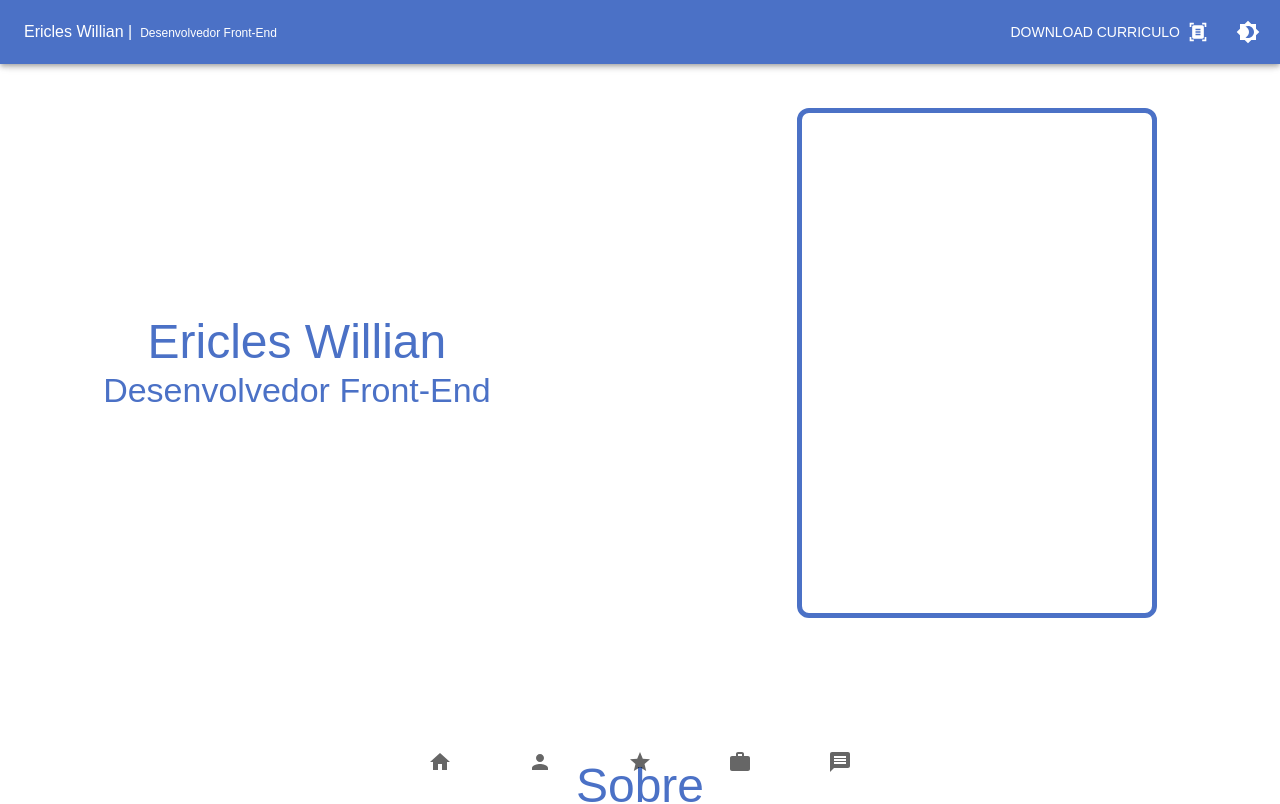
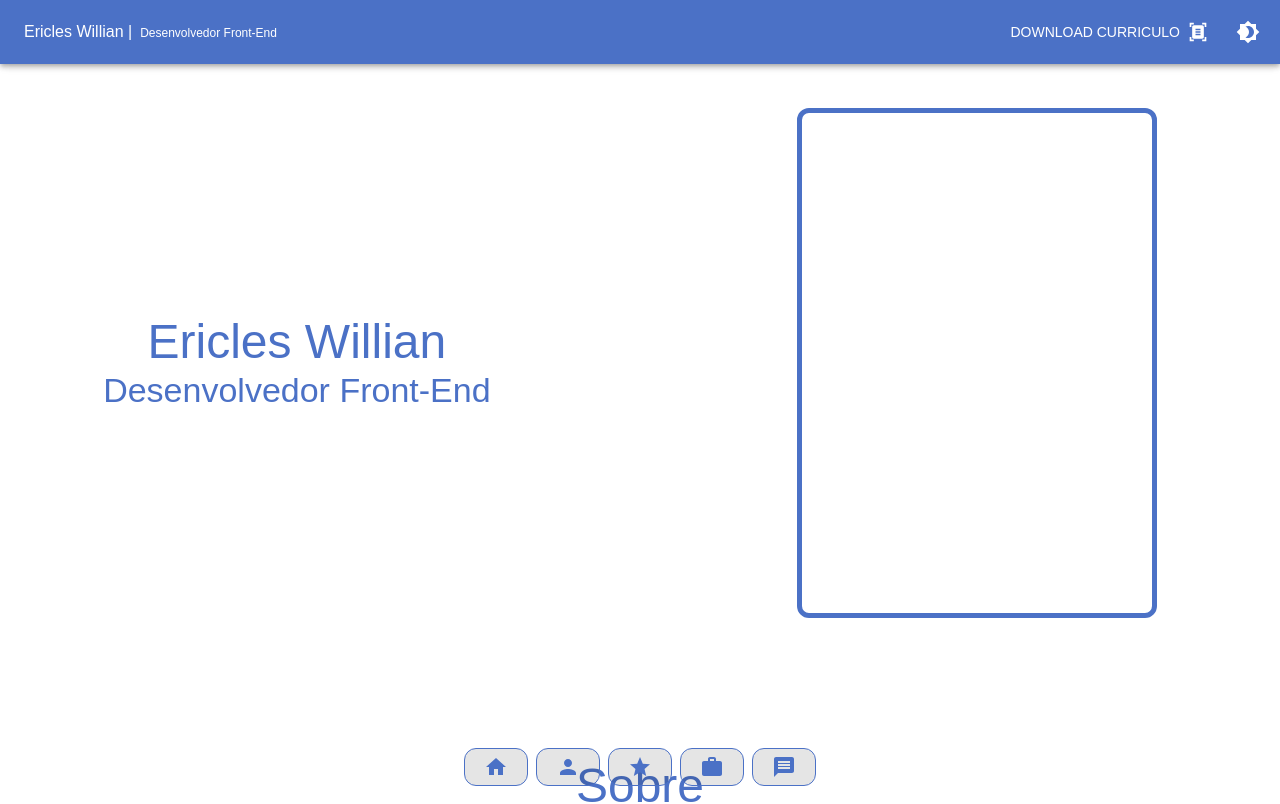
Before and after one commit to ewnsilva/portfolio, a React (Create React App) app: page / in a window 1280 px wide. Shown: the top 804 px of the page. Built offline with nearby package versions, Linux system fonts and the light colour scheme.

Commit message:
refactor: revamping button styling

```diff
--- a/src/components/Footer/index.tsx
+++ b/src/components/Footer/index.tsx
@@ -1,8 +1,8 @@
-import { BottomNavigation, BottomNavigationAction } from "@mui/material";
+import { Box, BottomNavigation, Button } from "@mui/material";
 import { Home, Person, Star, Work, Message } from "@mui/icons-material";
 
 export const Footer = () => (
-  <BottomNavigation
+  <Box
     sx={{
       width: "100%",
       position: "fixed",
@@ -13,16 +13,68 @@ export const Footer = () => (
       maxWidth: "500px",
       backgroundColor: "transparent",
       borderRadius: 10,
+      p: 0,
     }}
   >
-    <BottomNavigationAction label="Home" icon={<Home />} href="#home" />
-    <BottomNavigationAction label="Person" icon={<Person />} href="#about" />
-    <BottomNavigationAction label="Star" icon={<Star />} href="#tech" />
-    <BottomNavigationAction label="Work" icon={<Work />} href="#projects" />
-    <BottomNavigationAction
-      label="Message"
-      icon={<Message />}
+    <Button
+      href="#home"
+      sx={{
+        border: "1px solid",
+        borderRadius: 3,
+        borderColor: "primary.main",
+        backgroundColor: "rgba(0, 0, 0, 0.1)",
+        m: 0.5,
+      }}
+    >
+      <Home color={"primary"} />
+    </Button>
+    <Button
+      href="#about"
+      sx={{
+        border: "1px solid",
+        borderRadius: 3,
+        borderColor: "primary.main",
+        backgroundColor: "rgba(0, 0, 0, 0.1)",
+        m: 0.5,
+      }}
+    >
+      <Person color={"primary"} />
+    </Button>
+    <Button
+      href="#tech"
+      sx={{
+        border: "1px solid",
+        borderRadius: 3,
+        borderColor: "primary.main",
+        backgroundColor: "rgba(0, 0, 0, 0.1)",
+        m: 0.5,
+      }}
+    >
+      <Star color={"primary"} />
+    </Button>
+    <Button
+      href="#projects"
+      sx={{
+        border: "1px solid",
+        borderRadius: 3,
+        borderColor: "primary.main",
+        backgroundColor: "rgba(0, 0, 0, 0.1)",
+        m: 0.5,
+      }}
+    >
+      <Work color={"primary"} />
+    </Button>
+    <Button
       href="#contact"
-    />
-  </BottomNavigation>
+      sx={{
+        border: "1px solid",
+        borderRadius: 3,
+        borderColor: "primary.main",
+        backgroundColor: "rgba(0, 0, 0, 0.1)",
+        m: 0.5,
+      }}
+    >
+      <Message color={"primary"} />
+    </Button>
+  </Box>
 );
```
